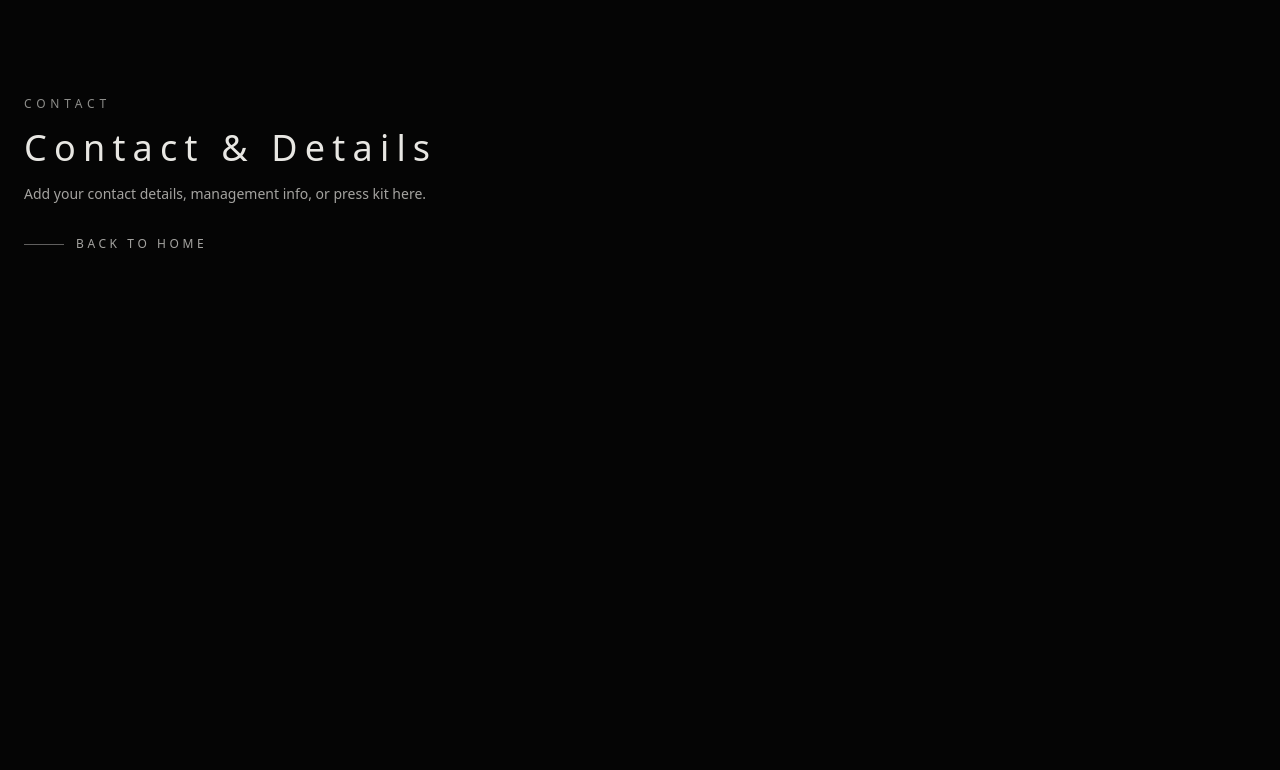
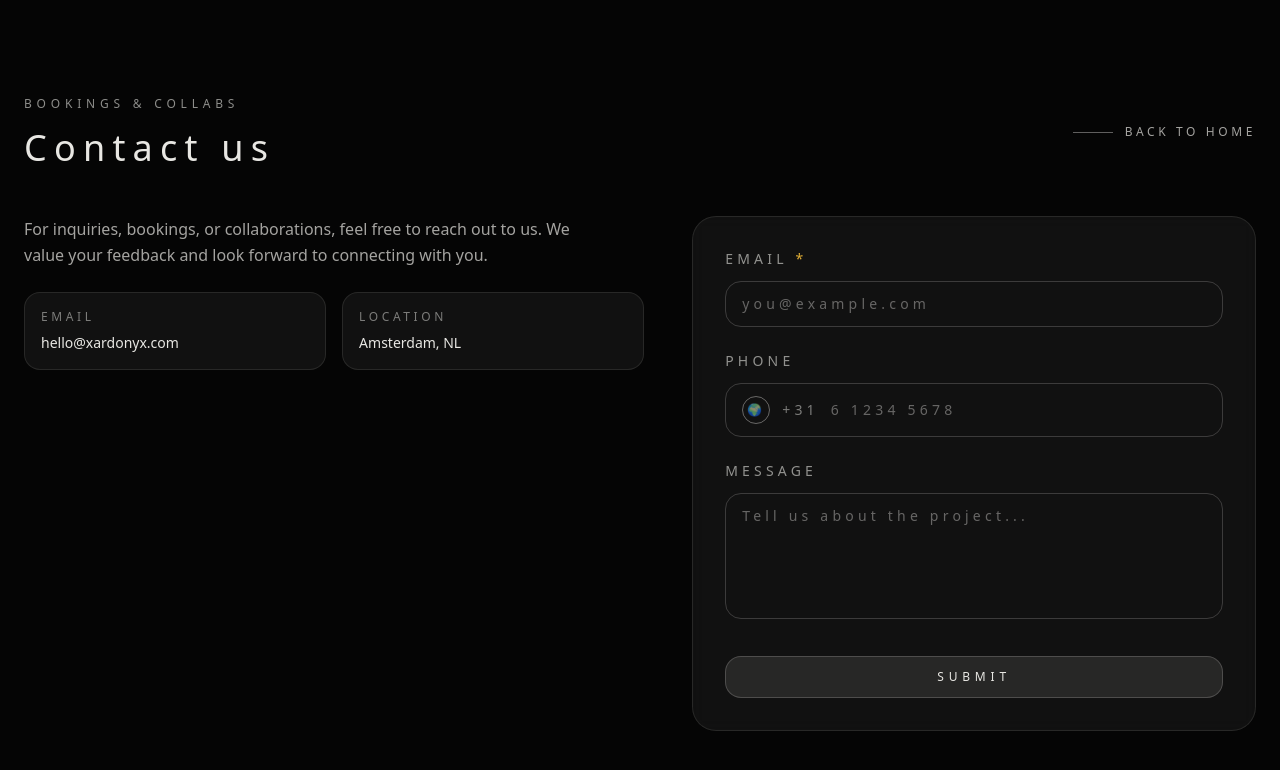
Before and after one commit to Juliasmitjes/XardonyX, a React (Vite) app: page /contact in a window 1280 px wide. Shown: the top 770 px of the page. Built offline with nearby package versions, Linux system fonts and the light colour scheme.

Commit message:
contactpagina

```diff
--- a/src/components/HeroSection.tsx
+++ b/src/components/HeroSection.tsx
@@ -20,8 +20,8 @@ const featuredLinks = [
   },
   {
     id: "03",
-    title: "Albums",
-    href: "/albums",
+    title: "Contact",
+    href: "/contact",
     image: heroBg,
     imageClassName: "object-[center_70%]",
   },
--- a/src/pages/Contact.tsx
+++ b/src/pages/Contact.tsx
@@ -4,22 +4,92 @@ const Contact = () => {
   return (
     <main className="min-h-screen bg-[#050505] text-foreground">
       <div className="container mx-auto px-6 py-24">
+        <div className="flex flex-wrap items-center justify-between gap-4">
+          <div>
             <p className="text-xs uppercase tracking-[0.4em] text-foreground/60">
-          Contact
+              Bookings & collabs
             </p>
             <h1 className="mt-4 font-display text-4xl tracking-[0.2em]">
-          Contact & Details
+              Contact us
             </h1>
-        <p className="mt-4 max-w-2xl text-sm text-foreground/70">
-          Add your contact details, management info, or press kit here.
-        </p>
+          </div>
           <Link
             to="/"
-          className="mt-8 inline-flex items-center gap-3 text-xs uppercase tracking-[0.3em] text-foreground/70 hover:text-primary"
+            className="inline-flex items-center gap-3 text-xs uppercase tracking-[0.3em] text-foreground/70 hover:text-primary"
           >
             <span className="h-px w-10 bg-foreground/40" />
             Back to home
           </Link>
+        </div>
+
+        <div className="mt-12 grid gap-12 lg:grid-cols-[1.1fr_1fr] lg:items-start">
+          <div className="space-y-6">
+            <p className="max-w-xl text-base leading-relaxed text-foreground/70">
+              For inquiries, bookings, or collaborations, feel free to reach out
+              to us. We value your feedback and look forward to connecting with
+              you.
+            </p>
+            <div className="grid gap-4 text-sm text-foreground/70 sm:grid-cols-2">
+              <div className="rounded-2xl border border-foreground/10 bg-white/5 p-4">
+                <p className="text-xs uppercase tracking-[0.3em] text-foreground/50">
+                  Email
+                </p>
+                <p className="mt-2 text-foreground">hello@xardonyx.com</p>
+              </div>
+              <div className="rounded-2xl border border-foreground/10 bg-white/5 p-4">
+                <p className="text-xs uppercase tracking-[0.3em] text-foreground/50">
+                  Location
+                </p>
+                <p className="mt-2 text-foreground">Amsterdam, NL</p>
+              </div>
+            </div>
+          </div>
+
+          <form className="rounded-3xl border border-foreground/10 bg-white/5 p-8 backdrop-blur-sm">
+            <div className="space-y-6">
+              <label className="block text-sm uppercase tracking-[0.3em] text-foreground/60">
+                Email <span className="text-primary">*</span>
+                <input
+                  type="email"
+                  required
+                  placeholder="you@example.com"
+                  className="mt-3 w-full rounded-2xl border border-foreground/20 bg-transparent px-4 py-3 text-sm text-foreground placeholder:text-foreground/40 focus:border-primary/60 focus:outline-none focus:ring-2 focus:ring-primary/30"
+                />
+              </label>
+
+              <label className="block text-sm uppercase tracking-[0.3em] text-foreground/60">
+                Phone
+                <div className="mt-3 flex items-center gap-3 rounded-2xl border border-foreground/20 bg-transparent px-4 py-3 text-sm text-foreground">
+                  <span className="flex h-7 w-7 items-center justify-center rounded-full border border-foreground/40 text-xs text-foreground/60">
+                    🌍
+                  </span>
+                  <span className="text-foreground/50">+31</span>
+                  <input
+                    type="tel"
+                    placeholder="6 1234 5678"
+                    className="flex-1 bg-transparent text-sm text-foreground placeholder:text-foreground/40 focus:outline-none"
+                  />
+                </div>
+              </label>
+
+              <label className="block text-sm uppercase tracking-[0.3em] text-foreground/60">
+                Message
+                <textarea
+                  rows={5}
+                  placeholder="Tell us about the project..."
+                  className="mt-3 w-full resize-none rounded-2xl border border-foreground/20 bg-transparent px-4 py-3 text-sm text-foreground placeholder:text-foreground/40 focus:border-primary/60 focus:outline-none focus:ring-2 focus:ring-primary/30"
+                />
+              </label>
+
+              <button
+                type="submit"
+                className="mt-2 w-full rounded-2xl border border-foreground/20 bg-foreground/10 py-3 text-xs uppercase tracking-[0.4em] text-foreground transition hover:border-primary/60 hover:text-primary"
+              >
+                Submit
+              </button>
+            </div>
+          </form>
+        </div>
       </div>
     </main>
   );
```
Lines whose indentation alone changed are shown as unchanged.
